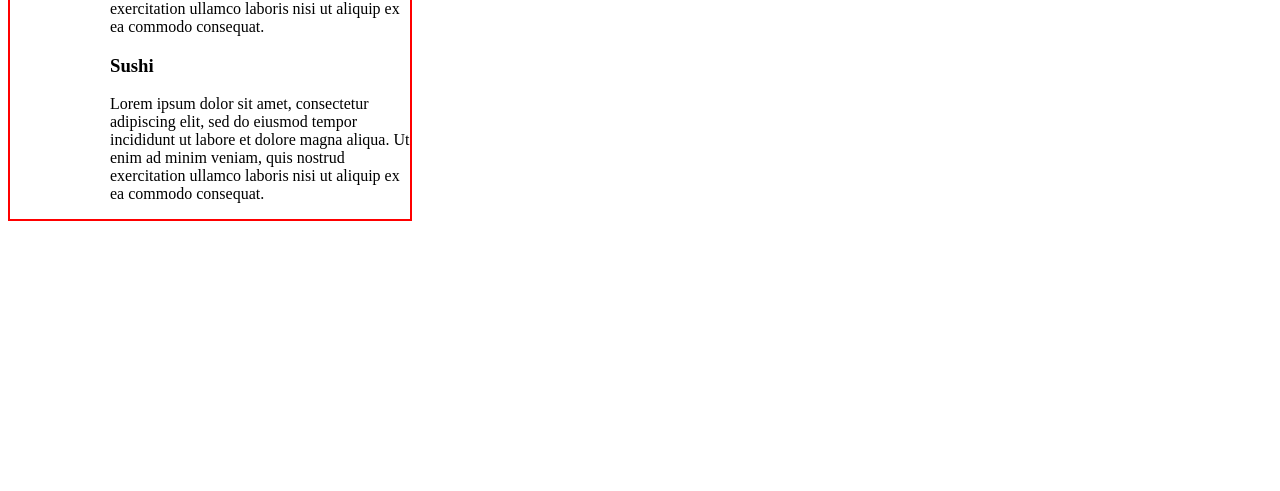
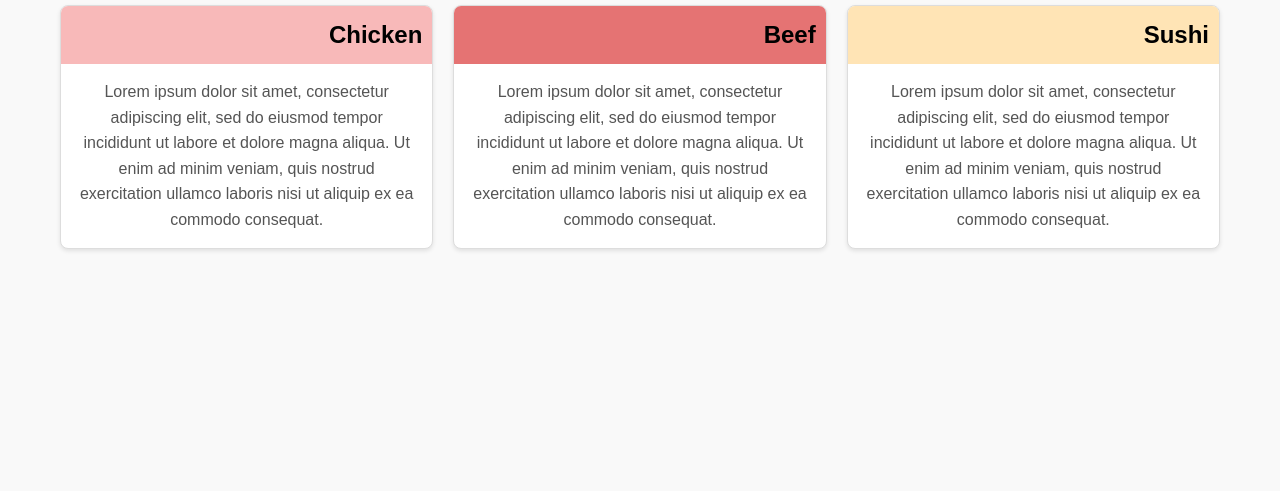
Before and after one commit to MuhammadAli-create-cloud/Module, a plain HTML site: page index.html in a window 1280 px wide. Shown: the part 309-800 px from the top of the page. Drawn offline with Linux system fonts and the light colour scheme.

Commit message:
style.css

```diff
--- a/style.css
+++ b/style.css
@@ -1,33 +1,91 @@
-h1{
-	color: red; text-align: center;
-	 margin: 0;
+*{
+    margin: 0;
     padding: 0;
-    box-sizing: border-box
+    box-sizing: border-box;
 }
 
-.container{
-width: 400px;
-border:2px solid red;
-display: flex;
-gap: 20px	;
-justify-content: space-around;
+body {
+    font-family: Arial, sans-serif;
+    line-height: 1.6;
+    background-color: #f9f9f9;
+    display: flex;
+    justify-content: center;
+    align-items: center;
+    min-height: 100vh;
+    margin: 0;
 }
 
-.box{
-	border:2px solid green;
-	margin: 10px 0;
-	width: 80;
-
+.container {
+    text-align: right;
+    padding: 20px;
 }
 
-#box-1{
 
+.menu-header {
+    text-align: center;
+    font-size: 2rem;
+    margin-bottom: 20px;
 }
 
-#box-2{
-
+.menu {
+    display: flex;
+    flex-wrap: wrap;
+    gap: 20px;
+    justify-content: center;
 }
 
-#box-3{
+.menu-item {
+    flex: 1 1 calc(33.333% - 40px);
+    max-width: calc(33.333% - 40px);
+    background: #fff;
+    border: 1px solid #ddd;
+    border-radius: 8px;
+    overflow: hidden;
+    box-shadow: 0 2px 4px rgba(0, 0, 0, 0.1);
+    transition: transform 0.3s, box-shadow 0.3s;
+}
 
+.menu-item:hover {
+    transform: translateY(-5px);
+    box-shadow: 0 4px 8px rgba(0, 0, 0, 0.2);
 }
+
+.menu-item h3 {
+    background: #f8f8f8;
+    margin: 0;
+    padding: 10px;
+    font-size: 1.5rem;
+}
+
+.menu-item.chicken h3 {
+    background-color: #f8b9b9;
+}
+
+.menu-item.beef h3 {
+    background-color: #e57373;
+}
+
+.menu-item.sushi h3 {
+    background-color: #ffe4b5;
+}
+
+.menu-item p {
+    text-align: center;
+    padding: 15px;
+    font-size: 1rem;
+    color: #555;
+}
+
+@media (max-width: 768px) {
+    .menu-item {
+        flex: 1 1 calc(50% - 20px);
+        max-width: calc(50% - 20px);
+    }
+}
+
+@media (max-width: 480px) {
+    .menu-item {
+        flex: 1 1 100%;
+        max-width: 100%;
+    }
+}
```
